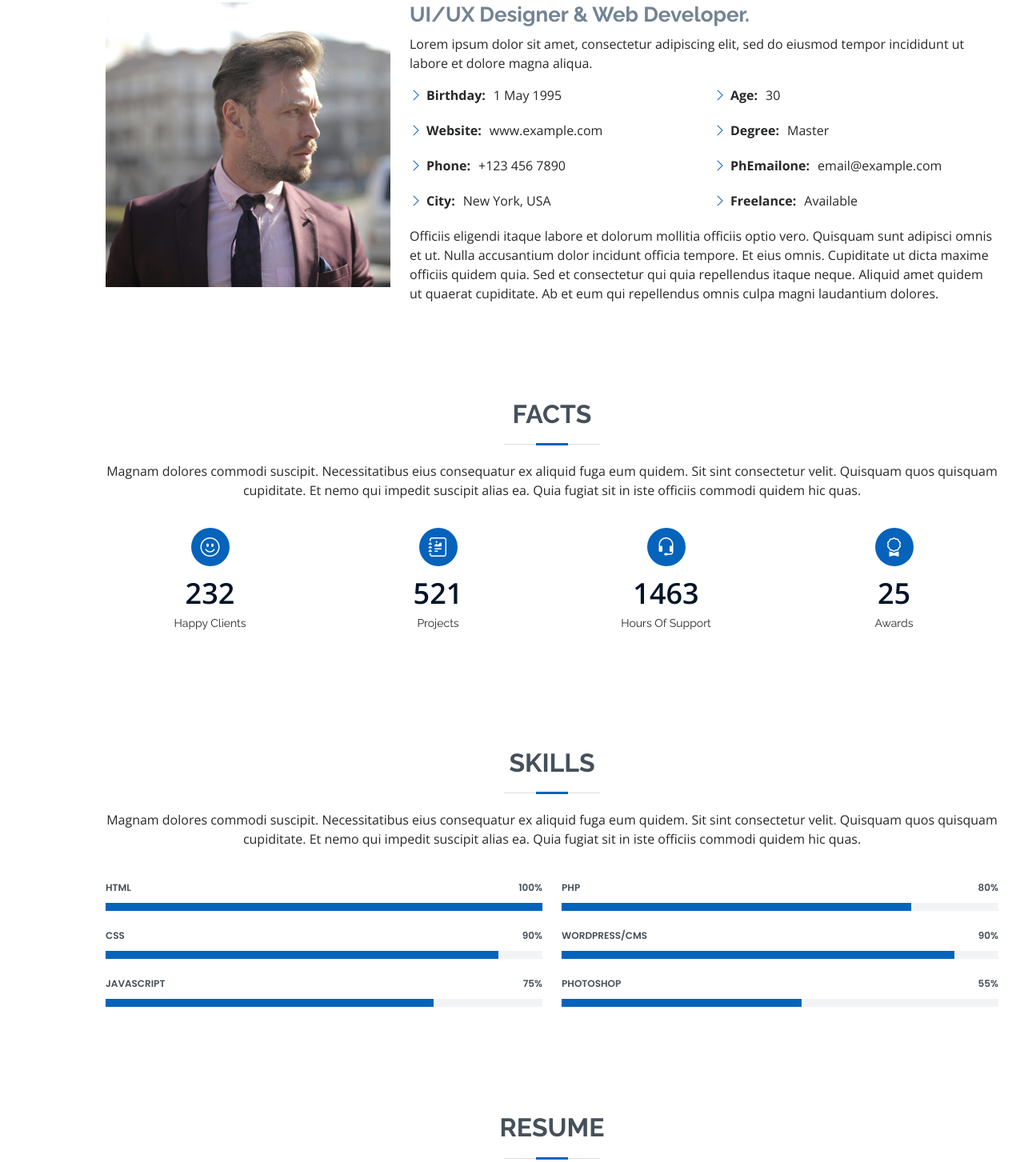
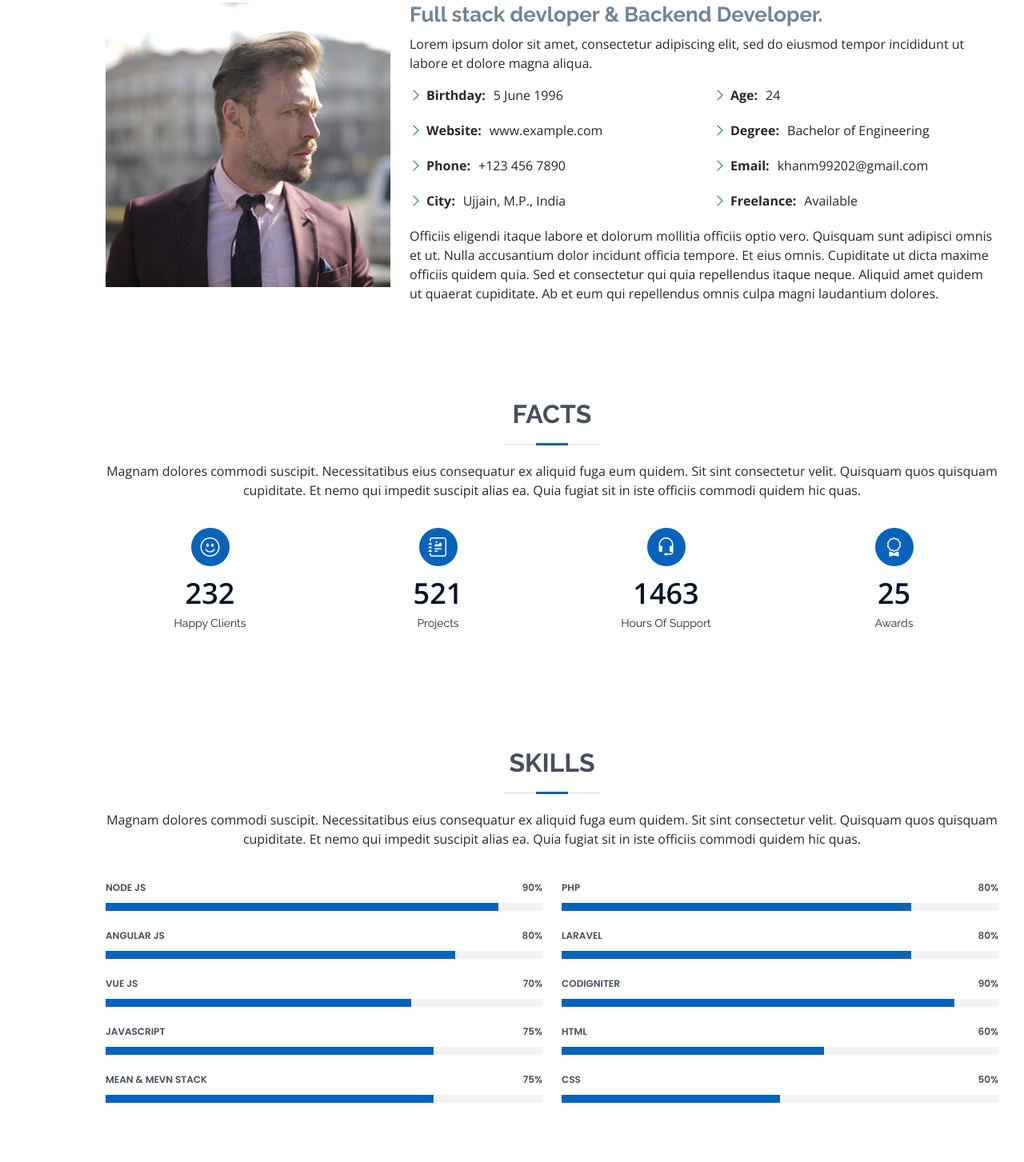
Before and after one commit to ermoizkhan/ermoizkhan.github.io, a plain HTML site: page index.html in a window 1280 px wide. Shown: the part 1013-2466 px from the top of the page at 80% size. Drawn offline with nearby package versions, Linux system fonts and the light colour scheme; files whose address does not match are found by name.

Commit message:
update details

```diff
--- a/index.html
+++ b/index.html
@@ -5,7 +5,7 @@
   <meta charset="utf-8">
   <meta content="width=device-width, initial-scale=1.0" name="viewport">
 
-  <title>MyResume Bootstrap Template - Index</title>
+  <title>My Resume</title>
   <meta content="" name="description">
   <meta content="" name="keywords">
 
@@ -59,7 +59,7 @@
   <!-- ======= Hero Section ======= -->
   <section id="hero" class="d-flex flex-column justify-content-center">
     <div class="container" data-aos="zoom-in" data-aos-delay="100">
-      <h1>Moiz khan</h1>
+      <h1>Moiz Khan</h1>
       <p>I'm <span class="typed" data-typed-items="Full stack developer,Mean stack developer,Angular developer,Freelancer,Web developer"></span></p>
       <div class="social-links">
         <a href="#" class="twitter"><i class="bx bxl-twitter"></i></a>
@@ -87,7 +87,7 @@
             <img src="assets/img/profile-img.jpg" class="img-fluid" alt="">
           </div>
           <div class="col-lg-8 pt-4 pt-lg-0 content">
-            <h3>UI/UX Designer &amp; Web Developer.</h3>
+            <h3>Full stack devloper &amp; Backend Developer.</h3>
             <p class="font-italic">
               Lorem ipsum dolor sit amet, consectetur adipiscing elit, sed do eiusmod tempor incididunt ut labore et dolore
               magna aliqua.
@@ -95,17 +95,17 @@
             <div class="row">
               <div class="col-lg-6">
                 <ul>
-                  <li><i class="bi bi-chevron-right"></i> <strong>Birthday:</strong> <span>1 May 1995</span></li>
+                  <li><i class="bi bi-chevron-right"></i> <strong>Birthday:</strong> <span>5 June 1996</span></li>
                   <li><i class="bi bi-chevron-right"></i> <strong>Website:</strong> <span>www.example.com</span></li>
                   <li><i class="bi bi-chevron-right"></i> <strong>Phone:</strong> <span>+123 456 7890</span></li>
-                  <li><i class="bi bi-chevron-right"></i> <strong>City:</strong> <span>New York, USA</span></li>
+                  <li><i class="bi bi-chevron-right"></i> <strong>City:</strong> <span>Ujjain, M.P., India</span></li>
                 </ul>
               </div>
               <div class="col-lg-6">
                 <ul>
-                  <li><i class="bi bi-chevron-right"></i> <strong>Age:</strong> <span>30</span></li>
-                  <li><i class="bi bi-chevron-right"></i> <strong>Degree:</strong> <span>Master</span></li>
-                  <li><i class="bi bi-chevron-right"></i> <strong>PhEmailone:</strong> <span>email@example.com</span></li>
+                  <li><i class="bi bi-chevron-right"></i> <strong>Age:</strong> <span>24</span></li>
+                  <li><i class="bi bi-chevron-right"></i> <strong>Degree:</strong> <span>Bachelor of Engineering</span></li>
+                  <li><i class="bi bi-chevron-right"></i> <strong>Email:</strong> <span>khanm99202@gmail.com</span></li>
                   <li><i class="bi bi-chevron-right"></i> <strong>Freelance:</strong> <span>Available</span></li>
                 </ul>
               </div>
@@ -182,21 +182,33 @@
           <div class="col-lg-6">
 
             <div class="progress">
-              <span class="skill">HTML <i class="val">100%</i></span>
+              <span class="skill">Node Js<i class="val">90%</i></span>
               <div class="progress-bar-wrap">
-                <div class="progress-bar" role="progressbar" aria-valuenow="100" aria-valuemin="0" aria-valuemax="100"></div>
+                <div class="progress-bar" role="progressbar" aria-valuenow="90" aria-valuemin="0" aria-valuemax="100"></div>
+              </div>
+            </div>
+			<div class="progress">
+              <span class="skill">Angular Js <i class="val">80%</i></span>
+              <div class="progress-bar-wrap">
+                <div class="progress-bar" role="progressbar" aria-valuenow="80" aria-valuemin="0" aria-valuemax="100"></div>
               </div>
             </div>
 
             <div class="progress">
-              <span class="skill">CSS <i class="val">90%</i></span>
+              <span class="skill">Vue JS <i class="val">70%</i></span>
               <div class="progress-bar-wrap">
-                <div class="progress-bar" role="progressbar" aria-valuenow="90" aria-valuemin="0" aria-valuemax="100"></div>
+                <div class="progress-bar" role="progressbar" aria-valuenow="70" aria-valuemin="0" aria-valuemax="100"></div>
               </div>
             </div>
 
             <div class="progress">
               <span class="skill">JavaScript <i class="val">75%</i></span>
+              <div class="progress-bar-wrap">
+                <div class="progress-bar" role="progressbar" aria-valuenow="75" aria-valuemin="0" aria-valuemax="100"></div>
+              </div>
+            </div>
+			<div class="progress">
+              <span class="skill">MEAN & MEVN stack <i class="val">75%</i></span>
               <div class="progress-bar-wrap">
                 <div class="progress-bar" role="progressbar" aria-valuenow="75" aria-valuemin="0" aria-valuemax="100"></div>
               </div>
@@ -214,16 +226,28 @@
             </div>
 
             <div class="progress">
-              <span class="skill">WordPress/CMS <i class="val">90%</i></span>
+              <span class="skill">Laravel<i class="val">80%</i></span>
+              <div class="progress-bar-wrap">
+                <div class="progress-bar" role="progressbar" aria-valuenow="80" aria-valuemin="0" aria-valuemax="100"></div>
+              </div>
+            </div>
+
+            <div class="progress">
+              <span class="skill">Codigniter <i class="val">90%</i></span>
               <div class="progress-bar-wrap">
                 <div class="progress-bar" role="progressbar" aria-valuenow="90" aria-valuemin="0" aria-valuemax="100"></div>
               </div>
             </div>
-
-            <div class="progress">
-              <span class="skill">Photoshop <i class="val">55%</i></span>
+			 <div class="progress">
+              <span class="skill">HTML <i class="val">60%</i></span>
               <div class="progress-bar-wrap">
-                <div class="progress-bar" role="progressbar" aria-valuenow="55" aria-valuemin="0" aria-valuemax="100"></div>
+                <div class="progress-bar" role="progressbar" aria-valuenow="60" aria-valuemin="0" aria-valuemax="100"></div>
+              </div>
+            </div>
+			 <div class="progress">
+              <span class="skill">CSS <i class="val">50%</i></span>
+              <div class="progress-bar-wrap">
+                <div class="progress-bar" role="progressbar" aria-valuenow="50" aria-valuemin="0" aria-valuemax="100"></div>
               </div>
             </div>
 
@@ -701,7 +725,7 @@
   <!-- ======= Footer ======= -->
   <footer id="footer">
     <div class="container">
-      <h3>Brandon Johnson</h3>
+      <h3>Moiz Khan</h3>
       <p>Et aut eum quis fuga eos sunt ipsa nihil. Labore corporis magni eligendi fuga maxime saepe commodi placeat.</p>
       <div class="social-links">
         <a href="#" class="twitter"><i class="bx bxl-twitter"></i></a>
@@ -711,7 +735,7 @@
         <a href="#" class="linkedin"><i class="bx bxl-linkedin"></i></a>
       </div>
       <div class="copyright">
-        &copy; Copyright <strong><span>MyResume</span></strong>. All Rights Reserved
+        &copy; Copyright <strong><span>My Resume</span></strong>. All Rights Reserved
       </div>
       <div class="credits">
         <!-- All the links in the footer should remain intact. -->
```
Also changed, not shown: assets/img/apple-touch-icon.png, assets/img/favicon.png.
